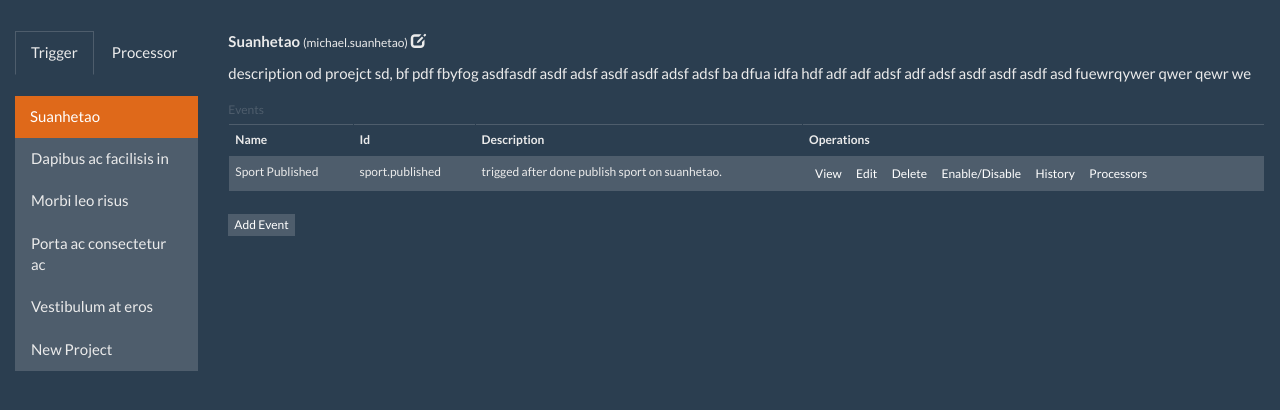
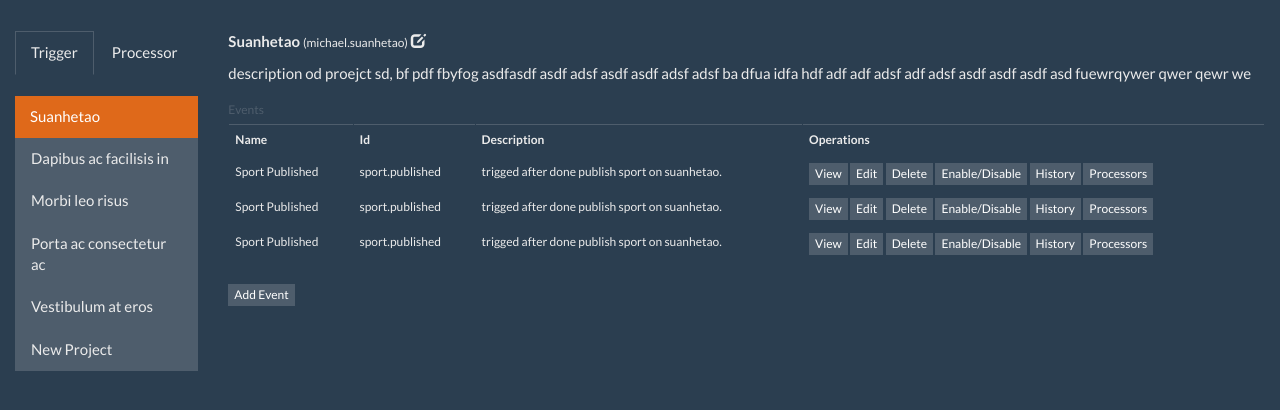
Before and after one commit to sige5193/Goku, a PHP site: page / in a window 1280 px wide. Shown: the part 40-450 px from the top of the page. Run offline with PHP 8.4, Linux system fonts and the light colour scheme.

Commit message:
add view

```diff
--- a/index.php
+++ b/index.php
@@ -58,7 +58,7 @@
           </p>
           <p>description od proejct sd, bf pdf fbyfog asdfasdf asdf adsf asdf asdf adsf adsf ba dfua idfa hdf adf adf adsf adf adsf asdf asdf asdf asd fuewrqywer qwer qewr we</p>
 
-          <table class="table table-striped table-bordered table-hover">
+          <table class="table table-bordered table-hover">
             <caption>Events</caption>
             <thead>
               <tr>
@@ -74,8 +74,34 @@
                 <td>sport.published</td>
                 <td>trigged after done publish sport on suanhetao.</td>
                 <td>
-                  <button class="btn btn-default btn-xs">View</button>
-                  <button class="btn btn-default btn-xs">Edit</button>
+                  <button class="btn btn-default btn-xs" data-toggle="modal" data-target="#dlg-view-event">View</button>
+                  <button class="btn btn-default btn-xs" data-toggle="modal" data-target="#dlg-new-event">Edit</button>
+                  <button class="btn btn-default btn-xs">Delete</button>
+                  <button class="btn btn-default btn-xs">Enable/Disable</button>
+                  <button class="btn btn-default btn-xs">History</button>
+                  <button class="btn btn-default btn-xs">Processors</button>
+                </td>
+              </tr>
+              <tr>
+                <td>Sport Published</td>
+                <td>sport.published</td>
+                <td>trigged after done publish sport on suanhetao.</td>
+                <td>
+                  <button class="btn btn-default btn-xs" data-toggle="modal" data-target="#dlg-view-event">View</button>
+                  <button class="btn btn-default btn-xs" data-toggle="modal" data-target="#dlg-new-event">Edit</button>
+                  <button class="btn btn-default btn-xs">Delete</button>
+                  <button class="btn btn-default btn-xs">Enable/Disable</button>
+                  <button class="btn btn-default btn-xs">History</button>
+                  <button class="btn btn-default btn-xs">Processors</button>
+                </td>
+              </tr>
+              <tr>
+                <td>Sport Published</td>
+                <td>sport.published</td>
+                <td>trigged after done publish sport on suanhetao.</td>
+                <td>
+                  <button class="btn btn-default btn-xs" data-toggle="modal" data-target="#dlg-view-event">View</button>
+                  <button class="btn btn-default btn-xs" data-toggle="modal" data-target="#dlg-new-event">Edit</button>
                   <button class="btn btn-default btn-xs">Delete</button>
                   <button class="btn btn-default btn-xs">Enable/Disable</button>
                   <button class="btn btn-default btn-xs">History</button>
@@ -84,7 +110,7 @@
               </tr>
             </tbody>
           </table>
-          <p><button class="btn btn-default btn-xs">Add Event</button></p>
+          <p><button class="btn btn-default btn-xs" data-toggle="modal" data-target="#dlg-new-event">Add Event</button></p>
         </div>
       </div>
     </div>
@@ -121,6 +147,60 @@
       </form>
     </div>
 
+    <!-- Dialog for creating new event -->
+    <div class="modal fade" tabindex="-1" role="dialog" id="dlg-new-event">
+      <form>
+      <div class="modal-dialog modal-lg" role="document">
+        <div class="modal-content">
+          <div class="modal-header">
+            <button type="button" class="close" data-dismiss="modal" aria-label="Close"><span aria-hidden="true">&times;</span></button>
+            <h4 class="modal-title">Edit Event</h4>
+          </div>
+          <div class="modal-body">
+              <div class="form-group">
+                <label>Name</label>
+                <input type="text" class="form-control" placeholder="Event Name">
+              </div>
+              <div class="form-group">
+                <label>Id</label>
+                <input type="text" class="form-control" placeholder="Event Id">
+              </div>
+              <div class="form-group">
+                <label>Description</label>
+                <textarea class="form-control"></textarea>
+              </div>
+          </div>
+          <div class="modal-footer">
+            <button type="button" class="btn btn-default" data-dismiss="modal">Close</button>
+            <button type="button" class="btn btn-primary">Save</button>
+          </div>
+        </div>
+      </div>
+      </form>
+    </div>
+
+    <!-- Dialog for view event -->
+    <div class="modal fade" tabindex="-1" role="dialog" id="dlg-view-event">
+      <form>
+      <div class="modal-dialog modal-lg" role="document">
+        <div class="modal-content">
+          <div class="modal-header">
+            <button type="button" class="close" data-dismiss="modal" aria-label="Close"><span aria-hidden="true">&times;</span></button>
+            <h4 class="modal-title">Event Information</h4>
+          </div>
+          <div class="modal-body">
+              <p>Name: Sport Published</p>
+              <p>Id: sport.published</p>
+              <p>Description : sdf asdf ad fasdf adsf adsf asdf awe fa asdf asdf </p>
+          </div>
+          <div class="modal-footer">
+            <button type="button" class="btn btn-default" data-dismiss="modal">Close</button>
+          </div>
+        </div>
+      </div>
+      </form>
+    </div>
+
 
   </body>
 </html>
```
